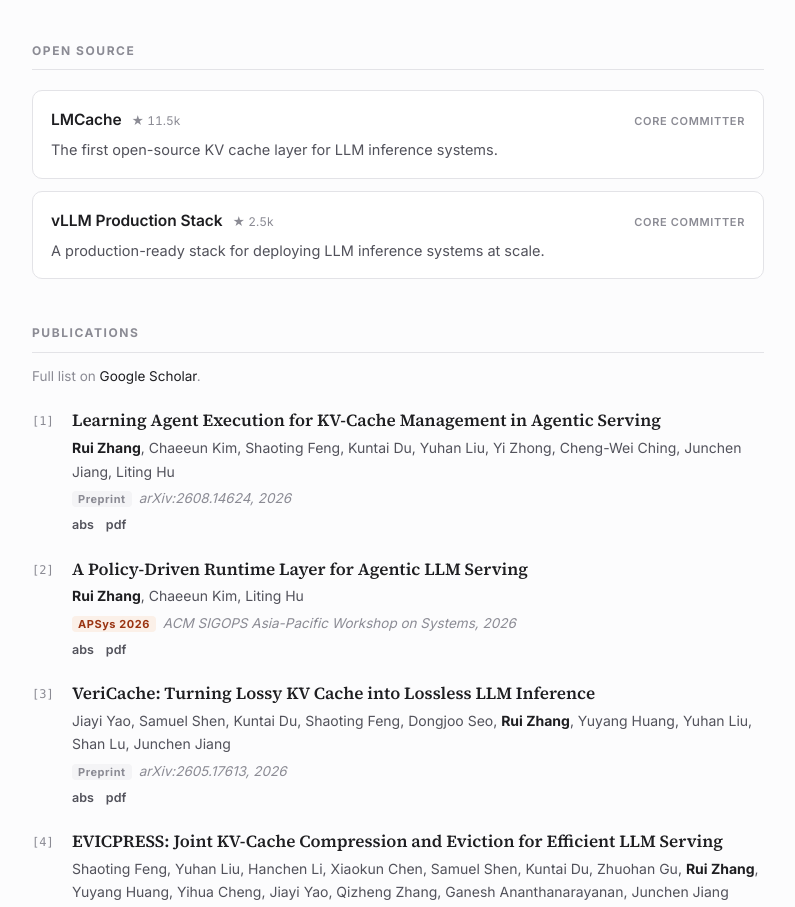
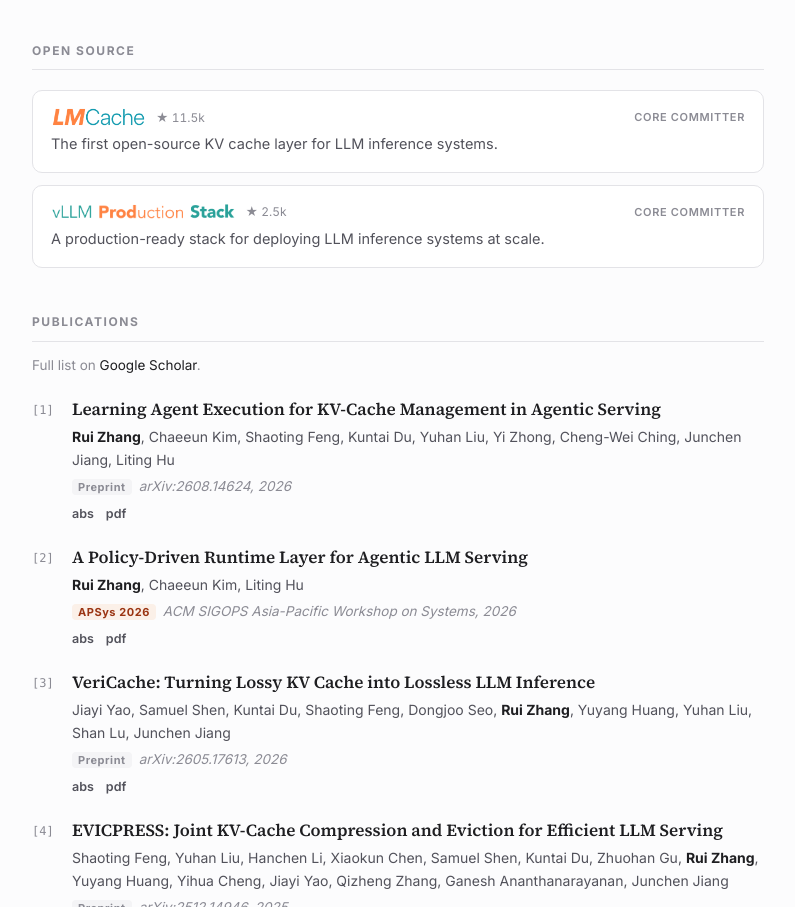
Before and after one commit to ruizhang0101/ruizhang0101.github.io, a plain HTML site: page index.html in a window 1280 px wide. Shown: the part 1479-2386 px from the top of the page, without its empty margins (242-1037 px from the left). Drawn offline with Linux system fonts and the light colour scheme.

Commit message:
Use project wordmarks as open-source card titles

```diff
--- a/index.html
+++ b/index.html
@@ -153,7 +153,7 @@
 
       <a class="project" href="https://github.com/LMCache/LMCache">
         <div class="project-head">
-          <span class="project-name">LMCache</span>
+          <img class="project-logo" src="assets/lmcache-logo.png" alt="LMCache">
           <span class="project-stars">★ 11.5k</span>
           <span class="project-role">Core Committer</span>
         </div>
@@ -162,7 +162,7 @@
 
       <a class="project" href="https://github.com/vllm-project/production-stack">
         <div class="project-head">
-          <span class="project-name">vLLM Production Stack</span>
+          <img class="project-logo" src="assets/production-stack-logo.png" alt="vLLM Production Stack">
           <span class="project-stars">★ 2.5k</span>
           <span class="project-role">Core Committer</span>
         </div>
--- a/style.css
+++ b/style.css
@@ -328,19 +328,19 @@ p:last-child { margin-bottom: 0; }
 
 .project-head {
   display: flex;
-  align-items: baseline;
+  align-items: center;
   gap: 10px;
   flex-wrap: wrap;
   margin-bottom: 5px;
 }
-.project-name {
-  font-family: var(--sans);
-  font-size: 15.5px;
-  font-weight: 600;
-  color: var(--ink);
-  letter-spacing: -.005em;
+/* Official wordmarks stand in for the project title. Both are transparent
+   PNGs, so they sit on either theme without a plate behind them. */
+.project-logo {
+  height: 20px;
+  width: auto;
+  display: block;
+  flex: none;
 }
-.project:hover .project-name { color: var(--accent); }
 .project-stars {
   font-size: 12px;
   color: var(--ink-faint);
@@ -462,6 +462,8 @@ footer {
 /* ------------------------------------------------------------ responsive */
 
 @media (max-width: 640px) {
+  .project-logo { height: 17px; }
+  .project-role { margin-left: 0; width: 100%; }
   .hero { grid-template-columns: 1fr; gap: 20px; padding-top: 36px; }
   .portrait { width: 122px; height: 146px; }
   .hero h1 { font-size: 28px; }
```
Also changed, not shown: README.md, assets/lmcache-logo.png (added), assets/production-stack-logo.png (added).
